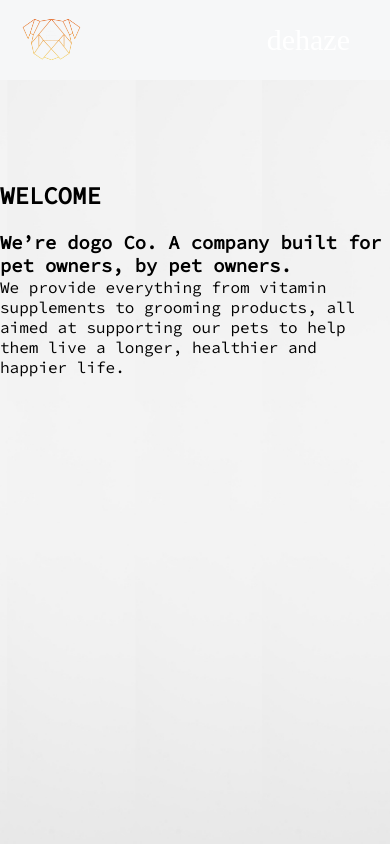
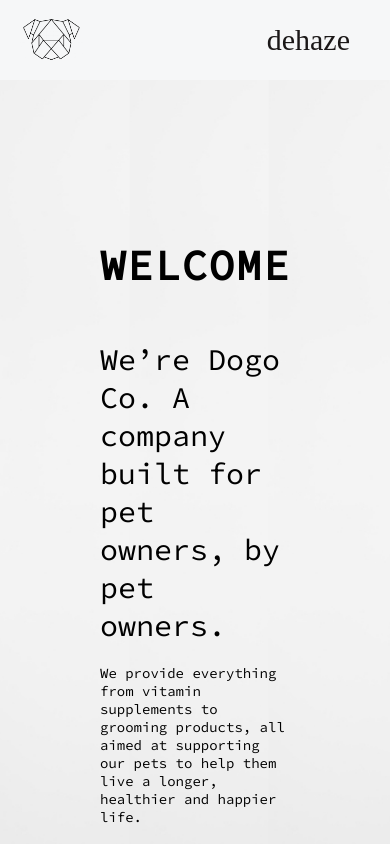
Before and after one commit to lsmucassi/nextjs-dado, a Next.js app: page /about in a window 390 px wide. Shown: the top 844 px of the page. Built offline with nearby package versions, Linux system fonts and the light colour scheme.

Commit message:
layout: responsive

```diff
--- a/components/Hero.js
+++ b/components/Hero.js
@@ -7,7 +7,7 @@ export default function Hero() {
                 <div className={styles.content} >
                     <div className={styles.info} >
                         <h1 >WELCOME</h1> <br />
-                        <h3>We’re dogo Co. A company built for pet owners, by pet owners.</h3>
+                        <h3>We’re Dogo Co. A company built for pet owners, by pet owners.</h3>
                         <p>We provide everything from vitamin supplements to grooming products, all aimed at supporting our
                             pets to help them live a longer, healthier and happier life.</p>
                     </div>
--- a/components/Navbar.js
+++ b/components/Navbar.js
@@ -12,7 +12,7 @@ export default function Navbar() {
                         <i className={styles.materialicons} id="cancel" >close</i>
                     </label>
                     <div className={styles.img}>
-                        <Image  src="/images/dogo-grad.png" alt="me" width="64" height="64" />
+                        <Image  src="/images/dogo-logo.png" alt="me" width="64" height="64" />
                     </div>
                     <ul>
                         <li><a href="">about_us</a>
--- a/styles/Home.module.css
+++ b/styles/Home.module.css
@@ -43,6 +43,32 @@
   background: url("../public/images/hero-1.png") no-repeat;
   background-size: cover;
   background-position: center;
+}
+
+.content {
+  max-width: 800px;
+  margin: 60px 100px;
+}
+
+.content .info h1 {
+  font-size: 60px;
+  font-weight: 800;
+  letter-spacing: 2px;
+  line-height: 60px;
+  margin-bottom: 30px;
+}
+
+
+.content .info h3 {
+  font-size: 30px;
+  font-weight: 500;
+  margin-bottom: 20px;
+}
+
+.content .info p {
+  font-size: 18px;
+  font-weight: 500;
+  margin-bottom: 40px;
 }
 
 .container {
@@ -166,4 +192,17 @@
     width: 100%;
     flex-direction: column;
   }
+
+  .content {
+    max-width: 500px;
+  }
+
+  .content .info h1 {
+    font-size: 42px;
+    line-height: 50px;
+  }
+
+  .content .info p {
+    font-size: 14px;
+  }
 }
--- a/styles/globals.css
+++ b/styles/globals.css
@@ -68,7 +68,7 @@ nav ul li a:hover:before {
 
 label #btn,
 label #cancel {
-  color: white;
+  color: rgb(27, 24, 24);
   font-size: 30px;
   float: right;
   line-height: 80px;
@@ -107,7 +107,7 @@ label #cancel {
     position: fixed;
     width: 100%;
     height: 100vh;
-    background: #6b7c8d;;
+    background: #dcdee0;;
     top: 80px;
     left: -100%;
     text-align: center;
```
